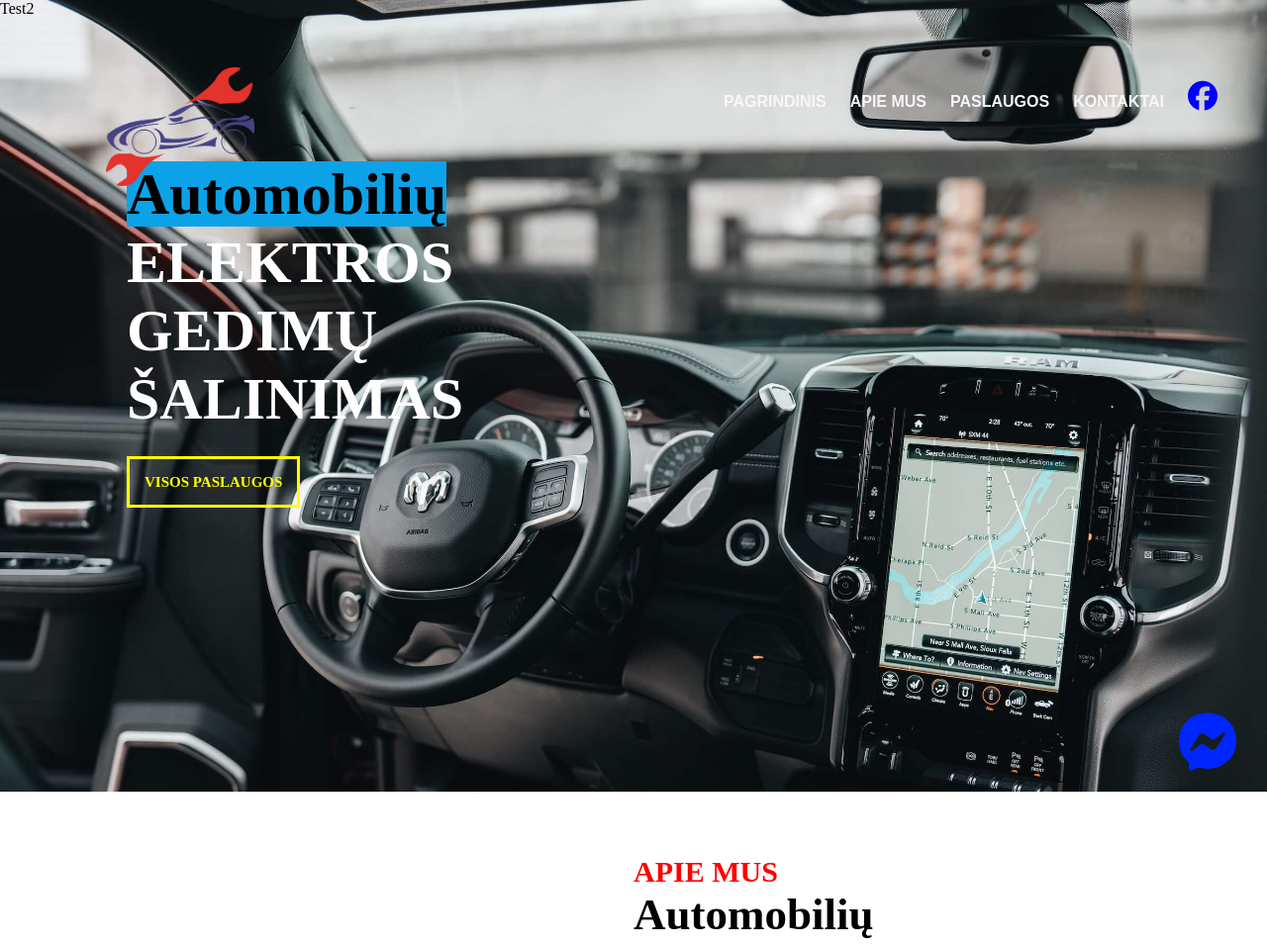
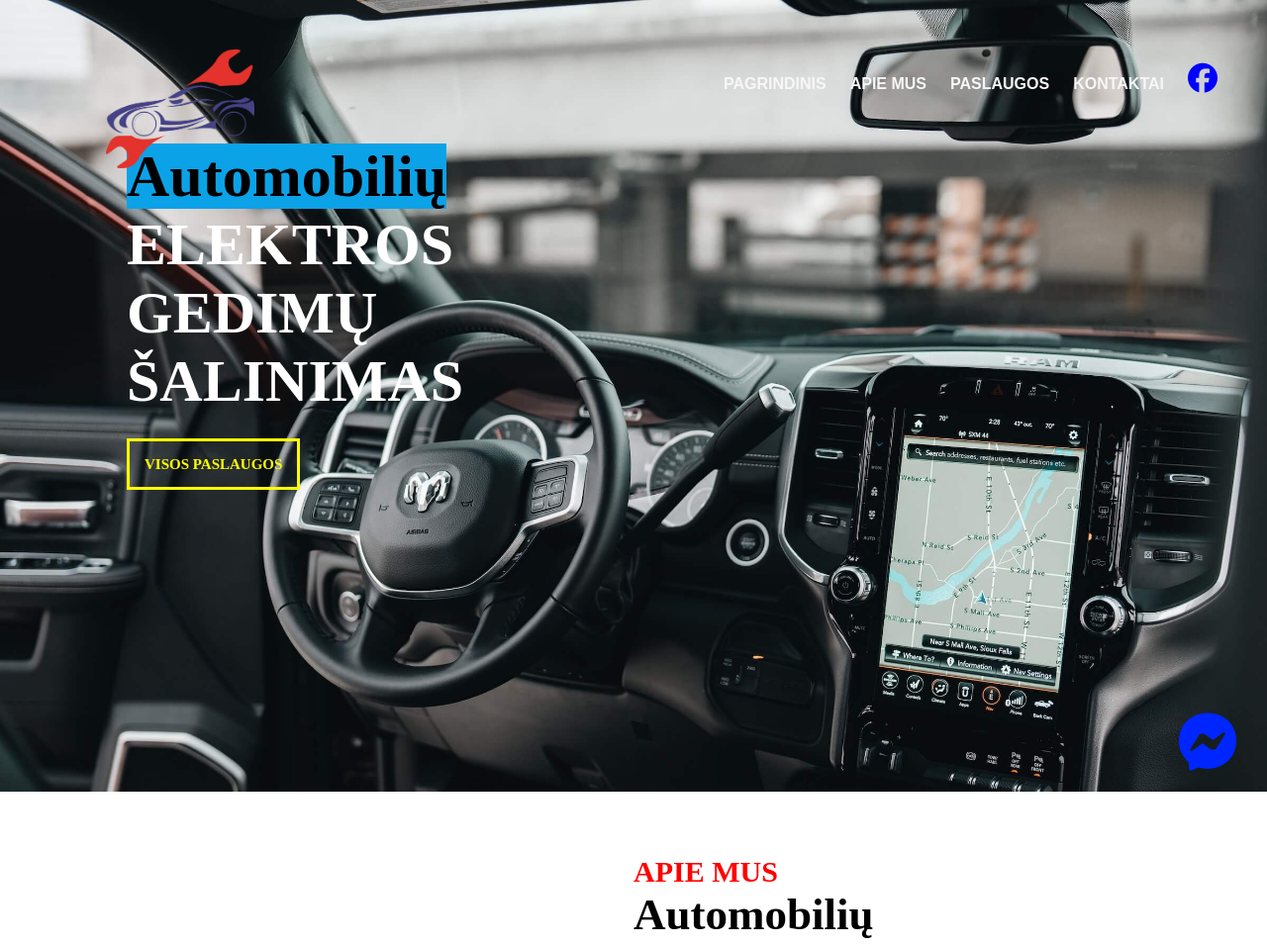
Before and after one commit to LaimaLP/Project_2_LaimaAuto, a plain HTML site: page index.html in a window 1280 px wide. Shown: the top 958 px of the page at 99% size. Drawn offline with Linux system fonts and the light colour scheme.

Commit message:
Deleted test2

```diff
--- a/index.html
+++ b/index.html
@@ -14,7 +14,7 @@
 <body>
 
 	<header>
-<p>Test2</p>
+
 		<nav>
 			<div class="menu">
 				<a href="#">
```
